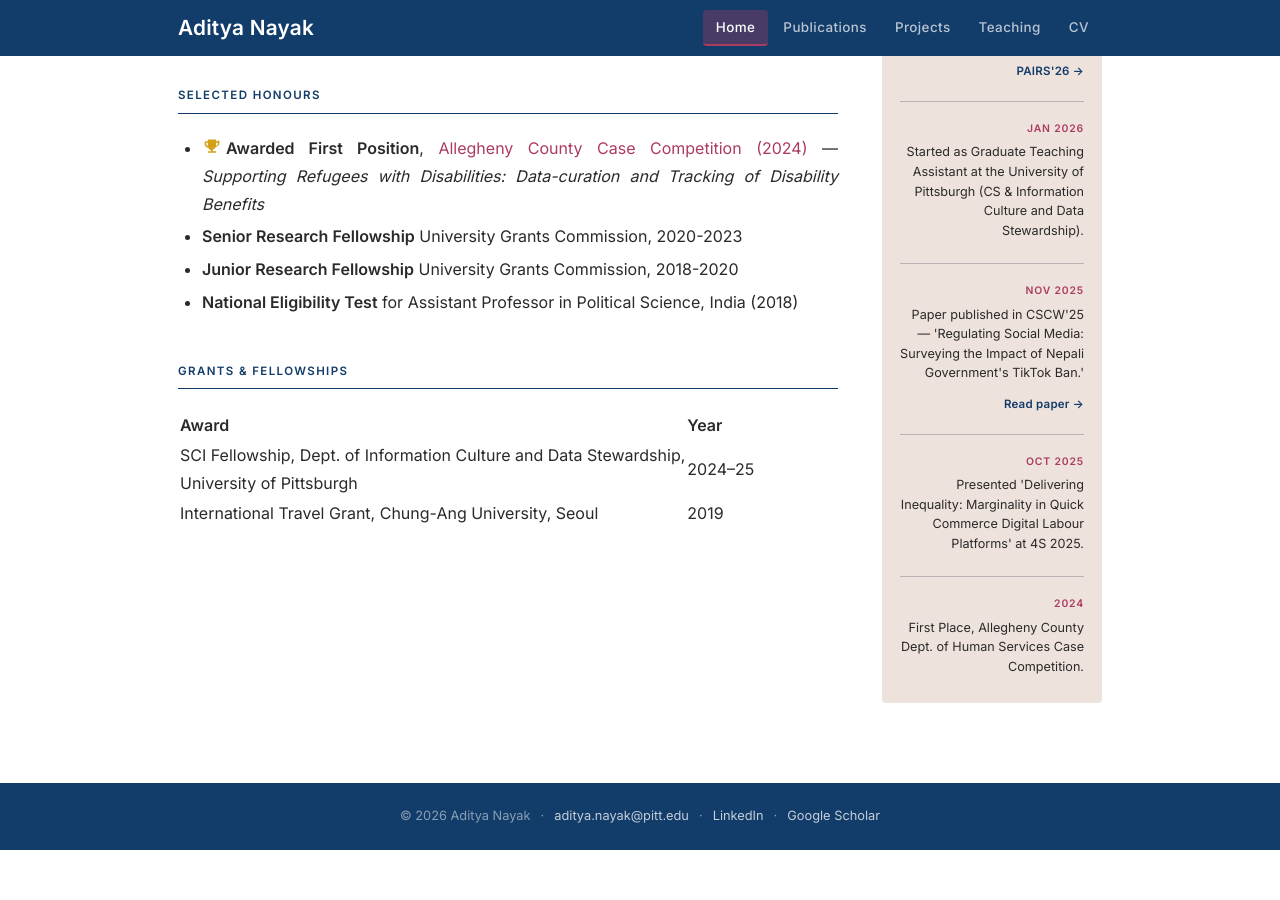
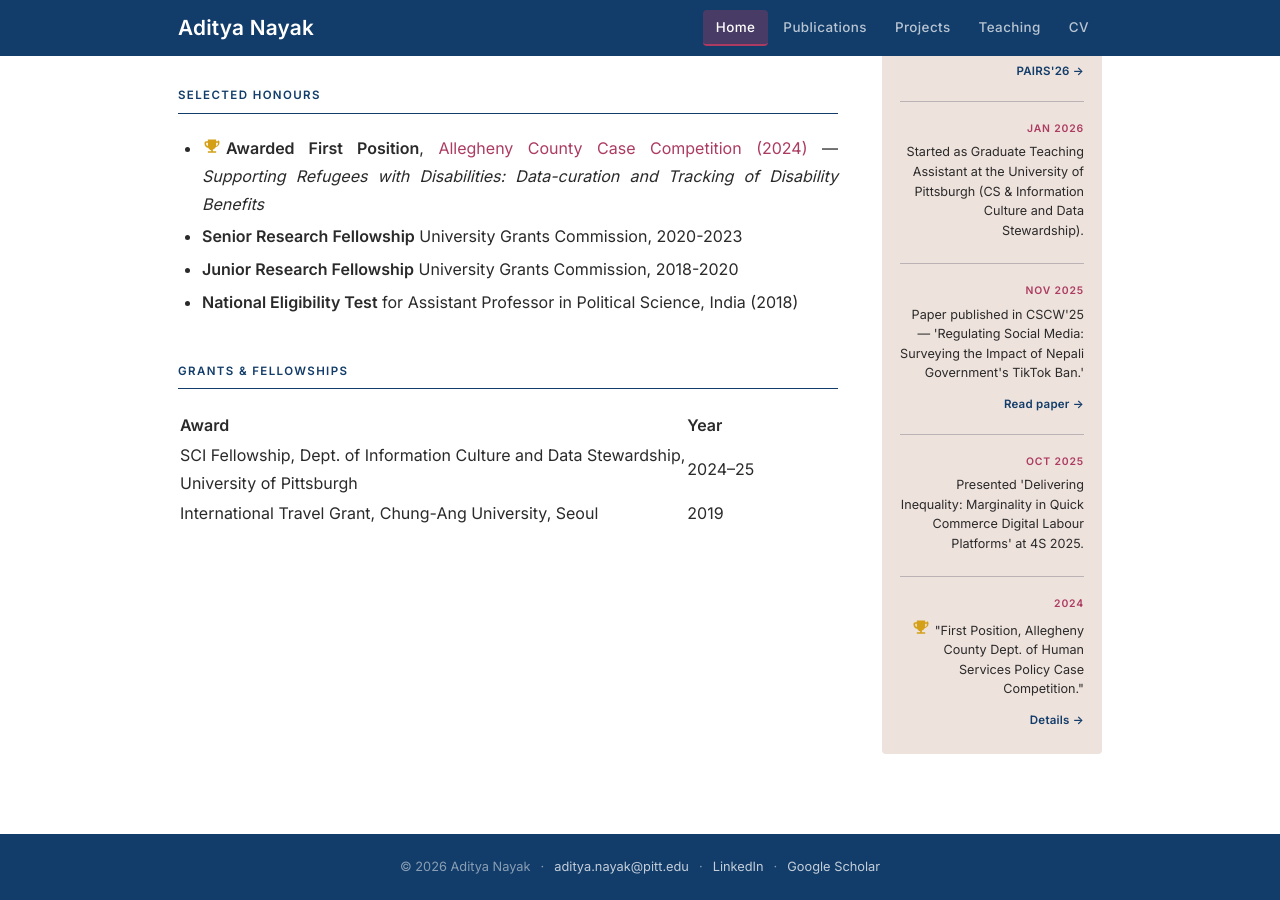
Before and after one commit to adityanayak-info/adityanayak-info.github.io, a Jekyll site: the page built from index.md, in a window 1280 px wide and 900 px high, scrolled down 1272 px. Built offline with Jekyll 4.4.1, drawn with Linux system fonts in a browser that asks for light colours; before the commit the page ends 2122 px from its top, so only the background shows below that.

Commit message:
Update news.yml

```diff
--- a/_data/news.yml
+++ b/_data/news.yml
@@ -30,4 +30,6 @@
   text: "Presented 'Delivering Inequality: Marginality in Quick Commerce Digital Labour Platforms' at 4S 2025."
 
 - date: "2024"
-  text: "First Place, Allegheny County Dept. of Human Services Case Competition."
+  text: <span><svg xmlns="http://www.w3.org/2000/svg" viewBox="0 0 24 24" fill="#D4A017" width="20" height="20" style="display:inline-block;vertical-align:-3px;margin-right:4px"><path d="M19 5h-2V3H7v2H5c-1.1 0-2 .9-2 2v1c0 2.55 1.92 4.63 4.39 4.94.63 1.5 1.98 2.63 3.61 2.96V17H7v2h10v-2h-4v-2.1c1.63-.33 2.98-1.46 3.61-2.96C19.08 11.63 21 9.55 21 7V6c0-1.1-.9-2-2-2zM7 10.82C5.84 10.4 5 9.3 5 8V7h2v3.82zm12-2.82c0 1.3-.84 2.4-2 2.82V7h2v1z"/></svg></span>"First Position, Allegheny County Dept. of Human Services Policy Case Competition."
+  link: "https://www.sci.pitt.edu/news/sci-phd-student-wins-allegheny-county-competition-supporting-refugees"
+  link_text: "Details →"
```
